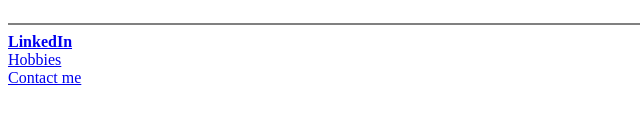
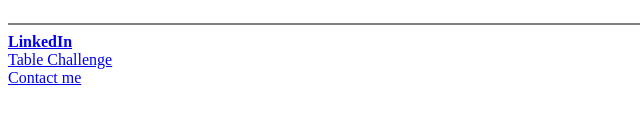
Before and after one commit to arturmendonca/test, a plain HTML site: page index.html in a window 1280 px wide. Shown: the part 676-797 px from the top of the page, 0-640 px from the left. Drawn offline with Linux system fonts and the light colour scheme.

Commit message:
Update index.html

```diff
--- a/index.html
+++ b/index.html
@@ -55,7 +55,7 @@
 <br />
 <hr noshade>
 <strong><a href="https://www.linkedin.com/in/arturfreitasdemendonca"> LinkedIn</a></strong> <br>
-<a href="hobbies.html">Hobbies</a> <br />
+<a href="tableChallenge.html">Table Challenge</a> <br />
 <a href="contact-me.html">Contact me</a>
 
 </body>
```
